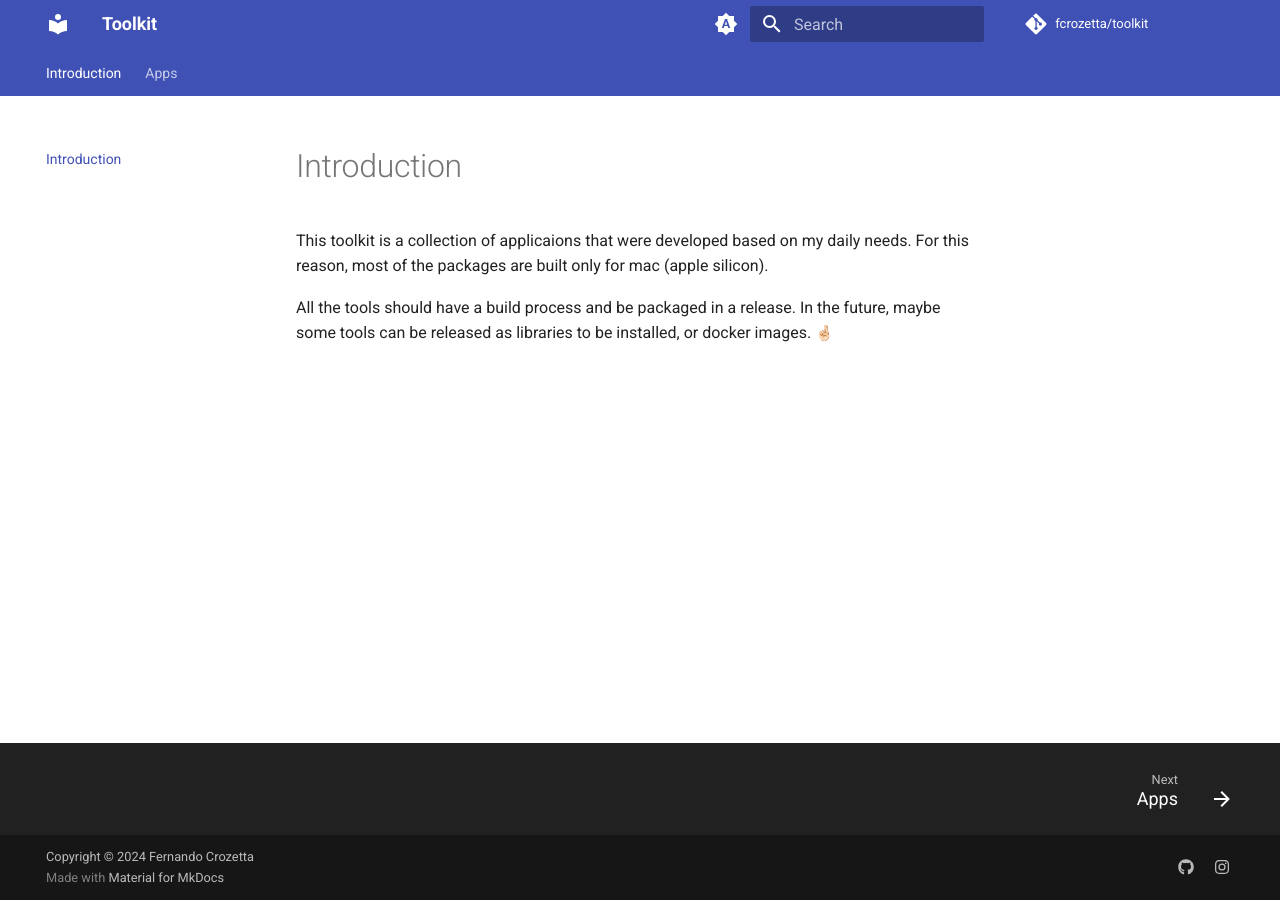
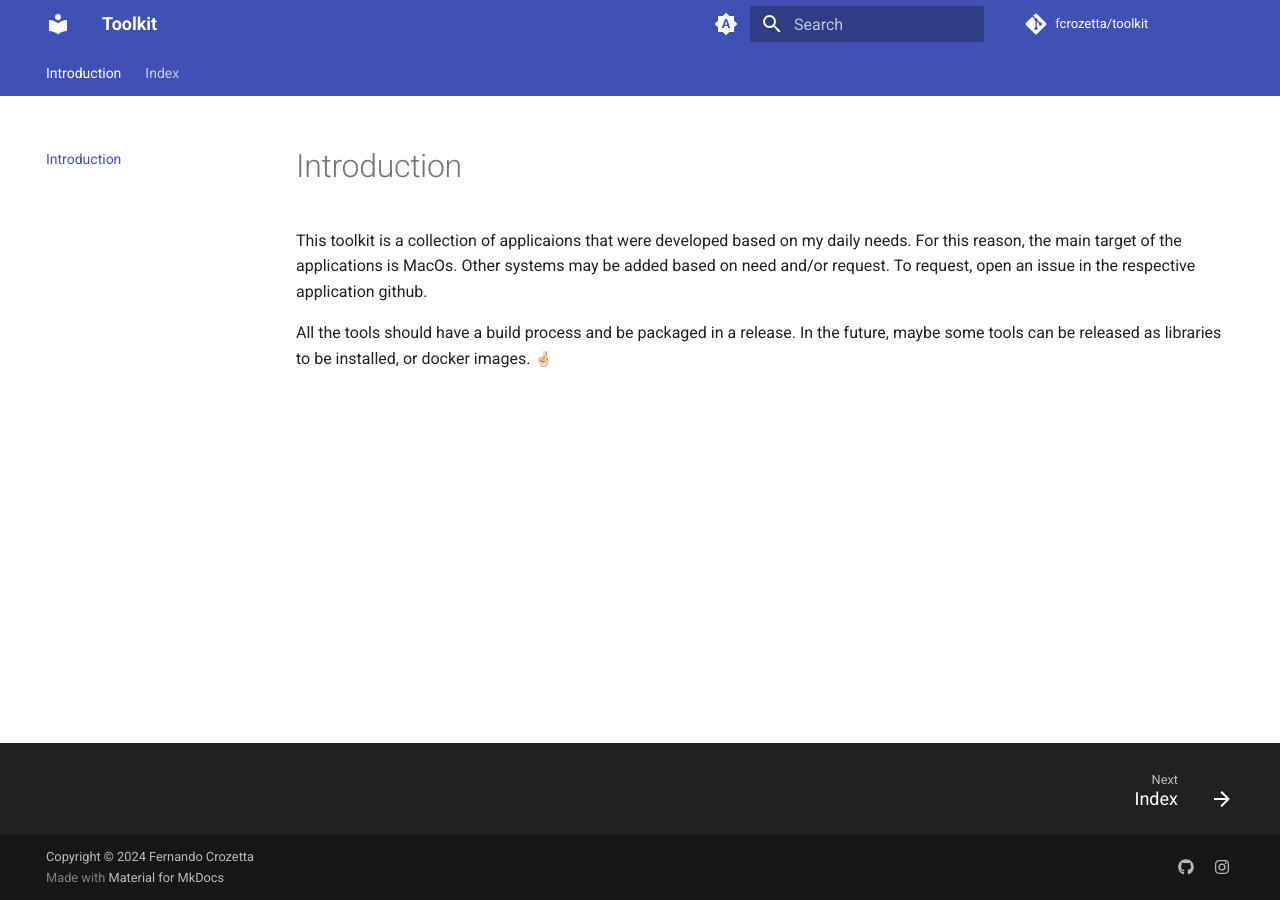
Before and after one commit to fcrozetta/toolkit, an MkDocs documentation site: the page built from docs/index.md, in a window 1280 px wide. Built offline with MkDocs 1.6.1 and Material for MkDocs 9.7.7, drawn with Linux system fonts in a browser that asks for light colours; emoji names are drawn with the system emoji font; comment, search, counter and statistics services are not loaded.

```diff
--- a/docs/_tags.md
+++ b/docs/_tags.md
@@ -1,5 +1,5 @@
-# Apps
+# Index
 
-Apps, by language
+Applications, by Tags
 
 <!-- material/tags -->
--- a/docs/index.md
+++ b/docs/index.md
@@ -1,5 +1,5 @@
 # Introduction
 
-This toolkit is a collection of applicaions that were developed based on my daily needs. For this reason, most of the packages are built only for mac (apple silicon).
+This toolkit is a collection of applicaions that were developed based on my daily needs. For this reason, the main target of the applications is MacOs. Other systems may be added based on need and/or request. To request, open an issue in the respective application github.
 
 All the tools should have a build process and be packaged in a release. In the future, maybe some tools can be released as libraries to be installed, or docker images. :fingers_crossed_tone1:
--- a/mkdocs.yml
+++ b/mkdocs.yml
@@ -5,13 +5,17 @@ repo_name: fcrozetta/toolkit
 copyright: Copyright &copy; 2024 Fernando Crozetta
 plugins:
   - search
+
   - tags:
       tags_file: _tags.md
 extra:
   tags:
     python: python
     rust: rust
+    beta: beta
+    cpp: cpp
     wip: wip
+    svelte: svelte
   social:
     - icon: fontawesome/brands/github
       link: https://github.com/fcrozetta
@@ -42,13 +46,17 @@ markdown_extensions:
   - pymdownx.snippets
   - toc:
       permalink: true
+      title: On this page
 
 theme:
   icon:
     tag:
-      python: fontawesome/brands/python
-      rust: fontawesome/brands/rust
-      wip: fontawesome/solid/flask
+      python: material/language-python
+      rust: material/language-rust
+      beta: material/flask
+      cpp: material/language-cpp
+      wip: material/beaker-alert
+      svelte: material/language-html5
   features:
     - navigation.instant
     - navigation.tabs
@@ -56,6 +64,9 @@ theme:
     - search.highlight
     - navigation.footer
     - content.tabs.link
+    - toc.follow
+    - toc.integrate
+
   name: material
   palette:
     # Palette toggle for automatic mode
```
